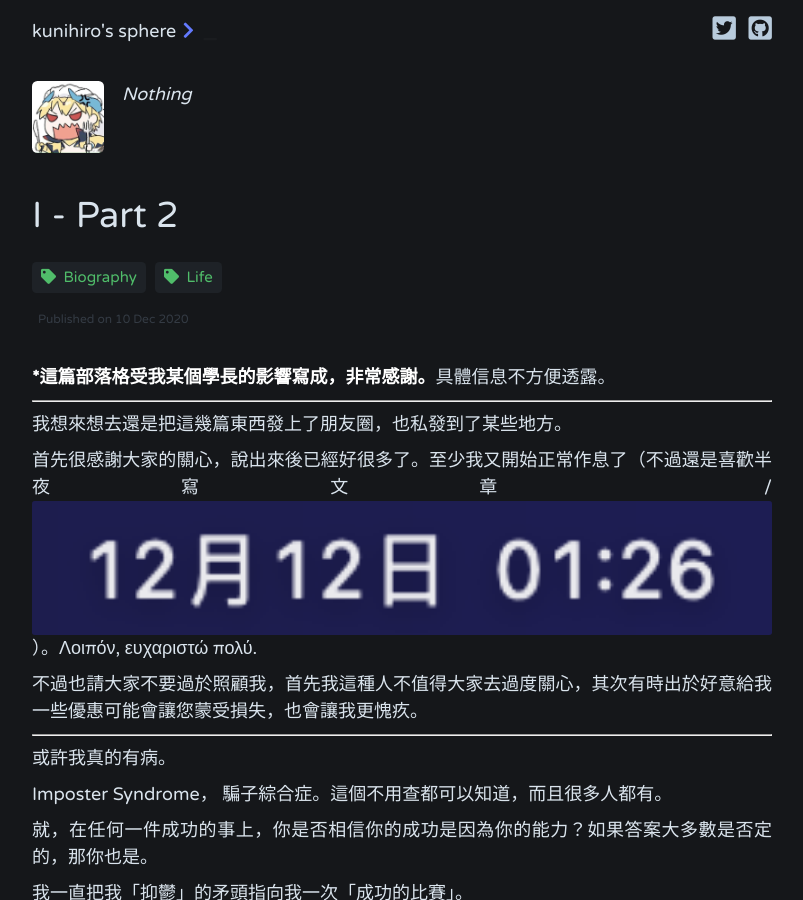
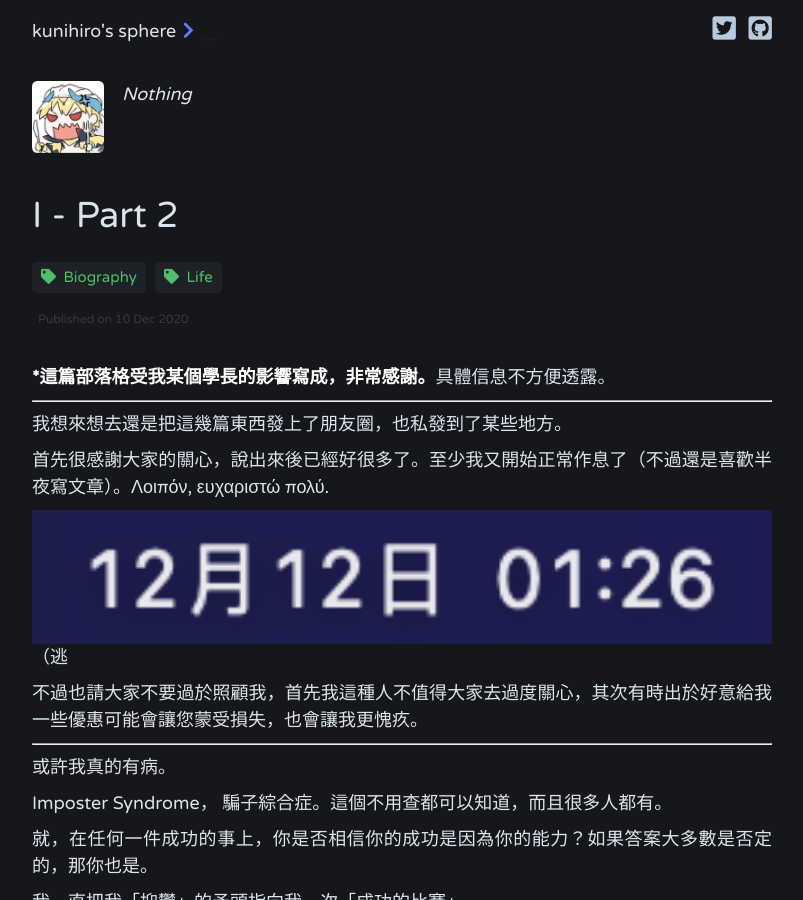
Before and after one commit to MyCodingSucks/MyCodingSucks.github.io, a Jekyll site: the page built from _posts/2020-12-10-I_P3.md, in a window 1280 px wide and 900 px high. Shown: the whole window, without its empty margins (238-1041 px from the left). Built offline with Jekyll 4.4.1, drawn with Linux system fonts in a browser that asks for light colours; comment, search, counter and statistics services are not loaded.

Commit message:
Update 2020-12-10-I_P3.md

```diff
--- a/_posts/2020-12-10-I_P3.md
+++ b/_posts/2020-12-10-I_P3.md
@@ -11,7 +11,9 @@ tags: Biography Life
 
 我想來想去還是把這幾篇東西發上了朋友圈，也私發到了某些地方。
 
-首先很感謝大家的關心，說出來後已經好很多了。至少我又開始正常作息了（不過還是喜歡半夜寫文章 / <img src="/pic/time.png" style="zoom:50%;" />）。Λοιπόν, ευχαριστώ πολύ.
+首先很感謝大家的關心，說出來後已經好很多了。至少我又開始正常作息了（不過還是喜歡半夜寫文章）。Λοιπόν, ευχαριστώ πολύ.
+
+<img src="/pic/time.png" style="zoom:20%;" /> （逃
 
 不過也請大家不要過於照顧我，首先我這種人不值得大家去過度關心，其次有時出於好意給我一些優惠可能會讓您蒙受損失，也會讓我更愧疚。
 
```
